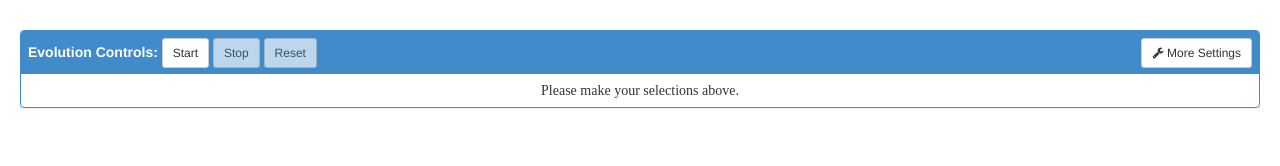
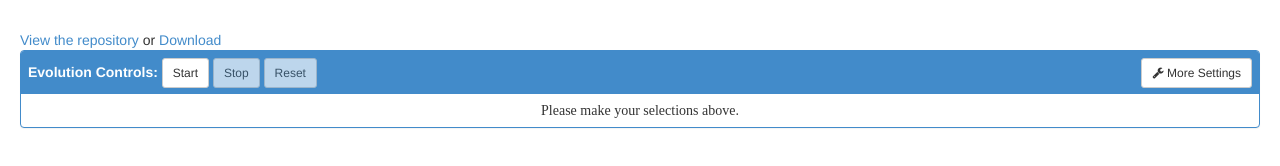
Before and after one commit to cpswaim/automata, a plain HTML site: page index.html in a window 1280 px wide. Drawn offline with Linux system fonts and the light colour scheme.

Commit message:
adding links to repo and project page

```diff
--- a/index.html
+++ b/index.html
@@ -17,6 +17,8 @@
 
 </head>
 	<body>
+        <a href="https://github.com/cpswaim/automata">View the repository</a> or <a href="https://github.com/cpswaim/automata/archive/gh-pages.zip">Download</a>
+        <br />
         <div id="application" class="panel panel-primary">
             <div id="toolbar" class="panel-heading">
 
```
Also changed, not shown: 1 other file.
